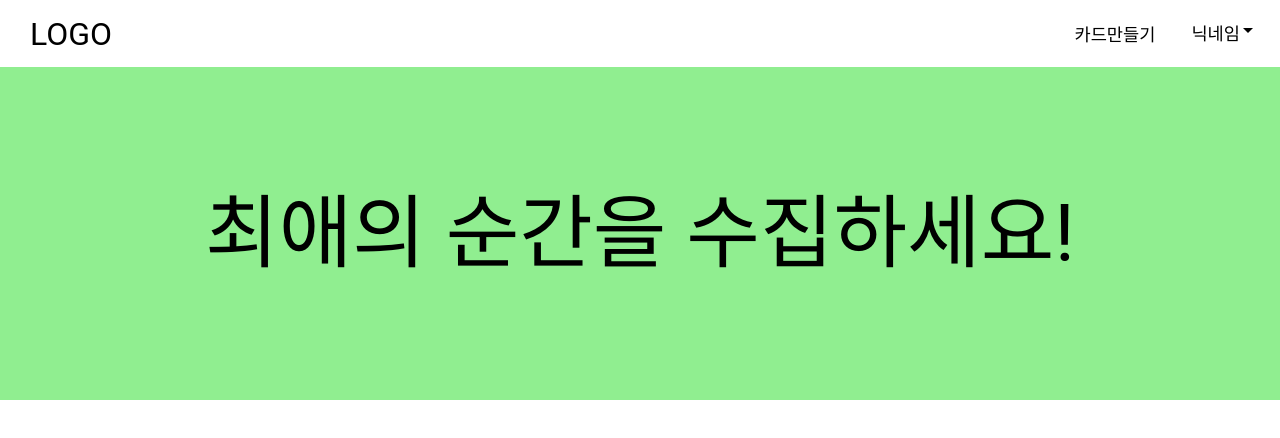
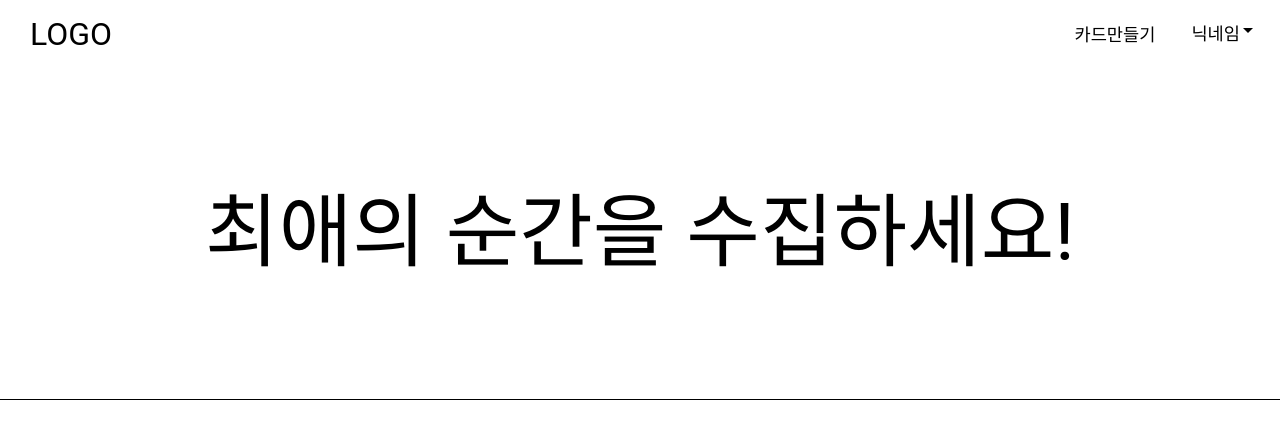
Before and after one commit to totw5701/Idol-collector, a React (Create React App) app in the folder client/: page / in a window 1280 px wide. Shown: the top 438 px of the page. Built offline with nearby package versions, Linux system fonts and the light colour scheme.

Commit message:
Modify: Jumbotron border-bottom 추가

```diff
--- a/client/src/components/Jumbotron.jsx
+++ b/client/src/components/Jumbotron.jsx
@@ -25,7 +25,7 @@ const Banner = styled.div`
   width: 100%;
   height: 100%;
 
-  background: lightgreen;
+  border-bottom: 1px solid #000;
 `;
 
 const BannerTitle = styled.p`
```
